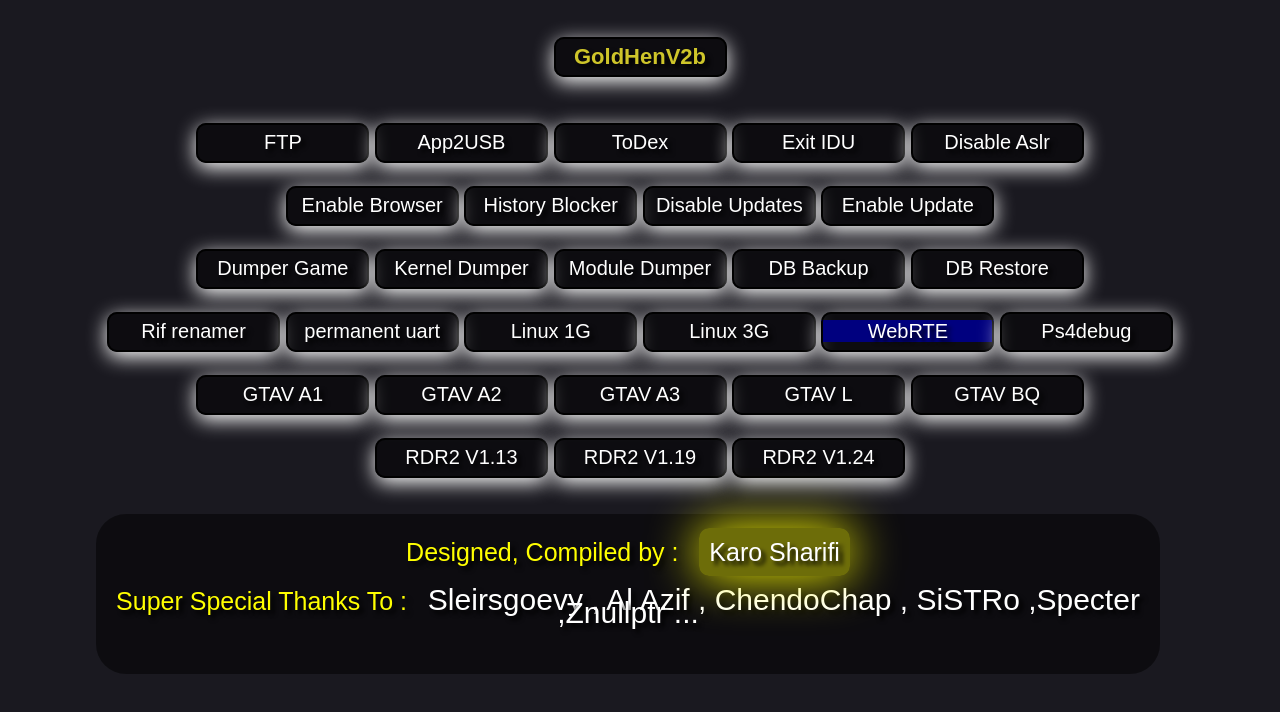
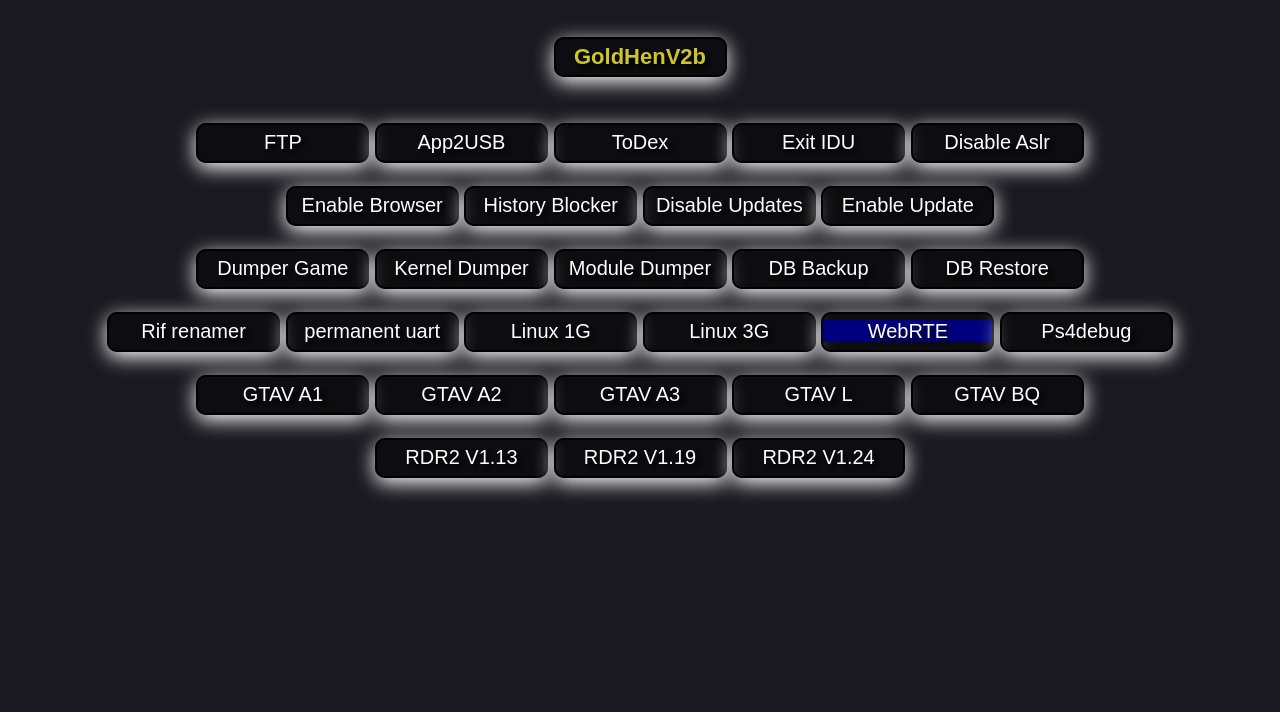
Before and after one commit to MrRedNeckKYN/MrRedNeck-PS4, a plain HTML site: page index.html in a window 1280 px wide. Shown: the part 86-798 px from the top of the page. Drawn offline with Linux system fonts and the light colour scheme; a script that the page names is missing.

Commit message:
Update index.html

```diff
--- a/index.html
+++ b/index.html
@@ -233,12 +233,6 @@ opacity:0.7;
 <a style='font-size:20px;text-align:center;text-shadow: 4px 4px 4px black;color:white' class="button" id="button-Payload" onMouseOver="progress.innerHTML='Red dead redemption 2 mod  menu 1.13 V1.3.1 by RF0oDxM0Dz (R1 + Square) '"; onmouseout="progress.innerHTML='Status'" type="button" onclick="load_Oysters113()"><button href="" style='font-size:20px;text-align:center;text-shadow: 4px 4px 4px black;color:white' > RDR2 V1.13 </button></a>
 <a style='font-size:20px;text-align:center;text-shadow: 4px 4px 4px black;color:white' class="button" id="button-Payload" onMouseOver="progress.innerHTML='Red dead redemption 2 mod  menu 1.19 V1.3.1 by RF0oDxM0Dz (R1 + Square) '"; onmouseout="progress.innerHTML='Status'" type="button" onclick="load_Oysters119()"><button href="" style='font-size:20px;text-align:center;text-shadow: 4px 4px 4px black;color:white' > RDR2 V1.19 </button></a>
 <a style='font-size:20px;text-align:center;text-shadow: 4px 4px 4px black;color:white' class="button" id="button-Payload" onMouseOver="progress.innerHTML='Red dead redemption 2 mod  menu 1.24 V1.3.1 by RF0oDxM0Dz (R1 + Square) '"; onmouseout="progress.innerHTML='Status'" type="button" onclick="load_Oysters124()"><button href="" style='font-size:20px;text-align:center;text-shadow: 4px 4px 4px black;color:white' > RDR2 V1.24 </button></a>
-<br><br><div class="content" >
- 	    <div class="text" >
- 	        <br><span style="text-shadow: 4px 4px 4px black;" class="yellow" >Designed, Compiled by :</span >&nbsp;&nbsp; <span style="text-shadow: 4px 4px 4px black;" class="hue" >Karo Sharifi</span>
- 	        <br><br><br><br><span style="text-shadow: 4px 4px 4px black;" class="yellow" >Super Special Thanks To :</span >&nbsp;&nbsp; <a style="font-size:30px;text-align:center;text-shadow: 4px 4px 4px black;color:white;">Sleirsgoevy , Al Azif , ChendoChap , SiSTRo ,Specter ,Znullptr ... </a>
-	     </div>
-</div>
 <script>
 function load_PS4Debug(){
     progress.innerHTML="Payload sending... please wait";
```
